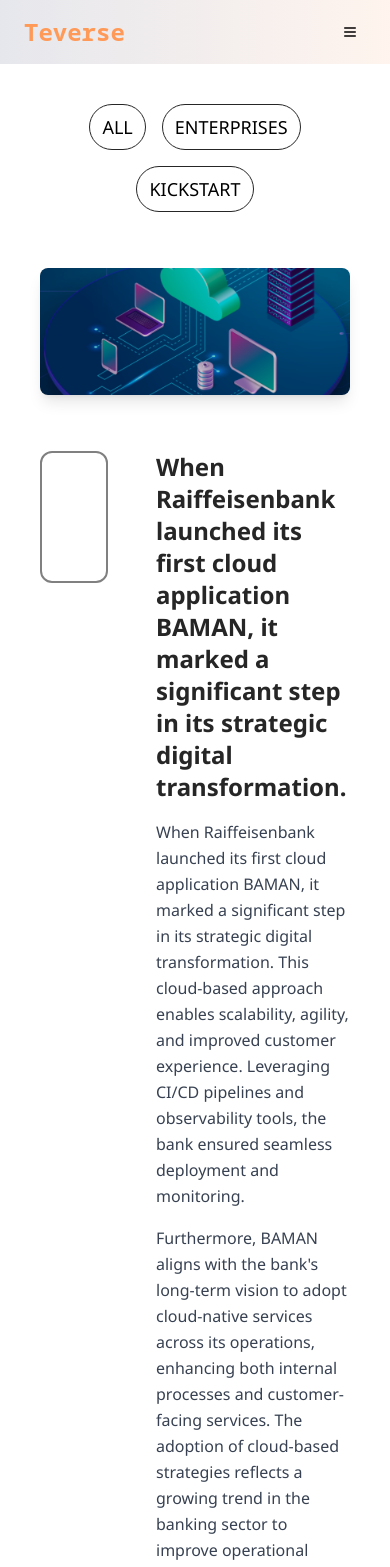
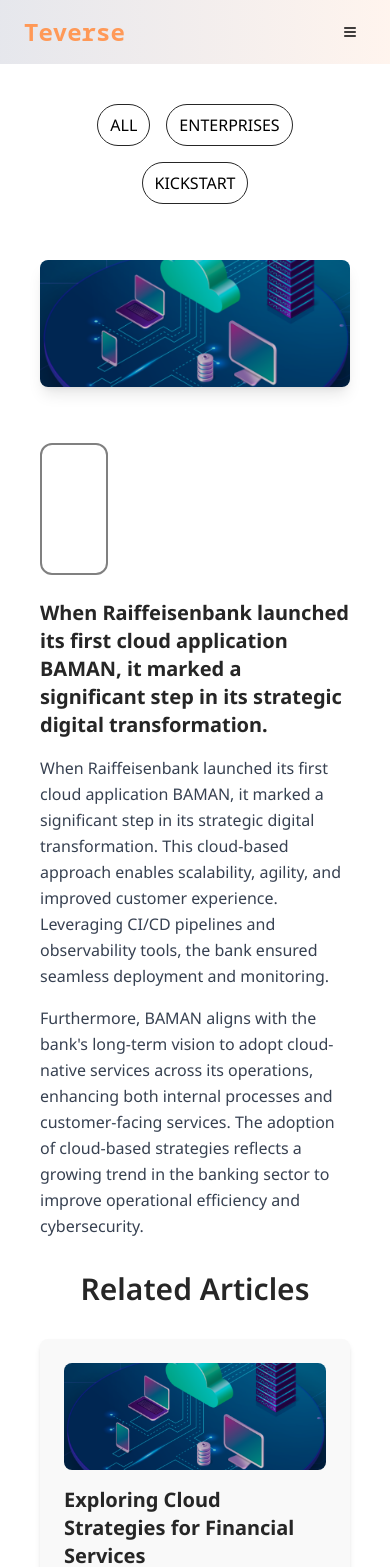
Before and after one commit to Lukman10a/web-agency, a Next.js app: page /case-studies/1 in a window 390 px wide. Shown: the top 1567 px of the page. Built offline with nearby package versions, Linux system fonts and the light colour scheme.

Commit message:
set responsiveness for the case studies detail page

```diff
--- a/src/pages/case-studies/[details].tsx
+++ b/src/pages/case-studies/[details].tsx
@@ -71,7 +71,7 @@
         {categories.map((category, index) => (
           <button
             key={index}
-            className="text-lg border-[0.73px] border-[#262626] px-3 rounded-full cursor-pointer py-2 transition-all duration-300 transform hover:bg-[#FF9557] hover:scale-105 hover:text-white font-sans"
+            className="text-lg lg:text-base border-[0.73px] border-[#262626] px-3 rounded-full cursor-pointer py-2 transition-all duration-300 transform hover:bg-[#FF9557] hover:scale-105 hover:text-white font-sans"
             aria-label={`Category ${category}`}
           >
             {category}
@@ -82,7 +82,7 @@
       {/* Blog Title and Image Section */}
       <article className="text-center space-y-6">
         <header>
-          <h1 className="text-[#262626] px-24 font-sora font-semibold text-[50px]">
+          <h1 className="text-[#262626] px-24 font-sora font-semibold text-[50px] lg:text-[40px]">
             {query.title}
           </h1>
           <p>{query.tags}</p>
@@ -98,7 +98,7 @@
       </article>
 
       {/* Blog Content Section */}
-      <section className="flex gap-6 md:flex-row justify-between items-start space-y-6 md:space-y-0">
+      <section className="flex gap-6 md:flex-col justify-between items-start space-y-6 md:space-y-0">
         <aside
           aria-label="Blog Info"
           className="border-[#808080] border-2 rounded-xl p-8 py-16 text-center md:mr-6"
@@ -107,7 +107,7 @@
         </aside>
 
         <section className=" space-y-4 flex-1 text-left">
-          <h2 className="text-2xl font-bold text-[#262626]">
+          <h2 className="text-2xl lg:text-xl font-bold text-[#262626]">
             When Raiffeisenbank launched its first cloud application BAMAN, it
             marked a significant step in its strategic digital transformation.
           </h2>
@@ -133,7 +133,7 @@
         <h2 className="text-3xl font-semibold text-center text-[#262626]">
           Related Articles
         </h2>
-        <div className="grid gap-8 md:grid-cols-2 lg:grid-cols-3">
+        <div className="grid gap-8 grid-cols-3 lg:grid-cols-2 sm:grid-cols-1">
           {[1, 2, 3].map((item) => (
             <article
               key={item}
```
